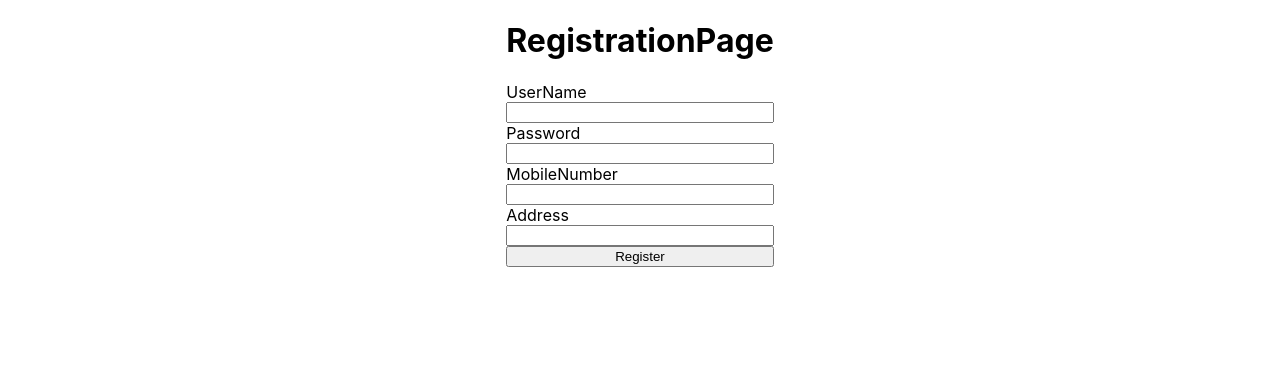
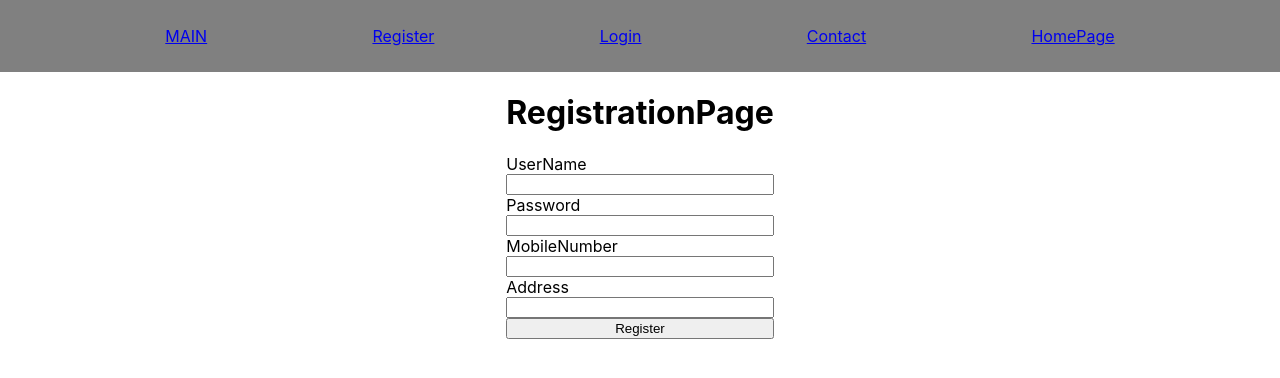
Before and after one commit to Harsha979/june3rd730AmReactJs, a React (Create React App) app: page /registration in a window 1280 px wide. Shown: the top 378 px of the page. Built offline with nearby package versions, Linux system fonts and the light colour scheme.

Commit message:
added navbar and icons

```diff
--- a/package.json
+++ b/package.json
@@ -8,6 +8,7 @@
     "@testing-library/user-event": "^13.5.0",
     "react": "^18.3.1",
     "react-dom": "^18.3.1",
+    "react-icons": "^5.2.1",
     "react-router-dom": "^6.23.1",
     "react-scripts": "5.0.1",
     "web-vitals": "^2.1.4"
--- a/src/App.css
+++ b/src/App.css
@@ -40,3 +40,11 @@
 .header2{
   color: blue;
 }
+
+.NavBar{
+  background: grey;
+  display: flex;
+  justify-content: space-evenly;
+  height: 9vh;
+  align-items: center
+}
--- a/src/App.jsx
+++ b/src/App.jsx
@@ -4,12 +4,15 @@ import LoginPage from './Components/Login';
 import RegistrationPage from './Components/Registration';
 import FirstComponent from './FirstComponent';
 import { Link, useNavigate } from 'react-router-dom';
+import NavBar from './Components/NavBar';
 
 function App() {
   // const [name,setName]=useState("Besant");
   const navigate=useNavigate();
   return (
-    <div className="App">
+    <div>
+      <NavBar/>
+      <div className="App">
         {/* <h1 style={{color:"red"}}>{name} this is first application</h1>
         <h2 className='header2'>{name} this is second header</h2>
         <FirstComponent propsName={name} />
@@ -20,6 +23,7 @@ function App() {
         <button onClick={()=>{navigate("/registration")}}>Register</button>
         <Link to="/login">Login</Link>
         <Link to="/registration">Register</Link>
+      </div>
     </div>
   );
 }
--- /dev/null
+++ b/src/Components/Contact.js
@@ -0,0 +1,21 @@
+import React from "react";
+import NavBar from "./NavBar";
+import { FaFacebook , FaInstagram} from "react-icons/fa";
+import { Link } from "react-router-dom";
+
+
+function ContactPage(){
+
+    return(
+        <div>
+            <NavBar/>
+            <div style={{display:"grid",placeContent:"center"}}>
+                <h1>ContactPage</h1>
+                <Link to="https://www.facebook.com/BesantTechnologies/"><FaFacebook /></Link>
+                <Link to="https://www.instagram.com/besant_technologies/"><FaInstagram/></Link>
+            </div>
+        </div>
+    )
+}
+
+export default ContactPage;
--- a/src/Components/HomePage.js
+++ b/src/Components/HomePage.js
@@ -1,5 +1,6 @@
 import React from "react";
 import { Link, useNavigate } from "react-router-dom";
+import NavBar from "./NavBar";
 
 function HomePage(){
 
@@ -7,6 +8,7 @@ function HomePage(){
 
     return(
         <div>
+            <NavBar/>
             <h1>HomePage Besant</h1>
             <button onClick={()=>{navigate("/")}}>Logout</button>
             <Link to="/">logout</Link>
--- a/src/Components/Login.js
+++ b/src/Components/Login.js
@@ -1,5 +1,6 @@
 import React, { useState } from "react";
 import { useNavigate } from "react-router-dom";
+import NavBar from "./NavBar";
 
 function LoginPage(){
     // var count=0;
@@ -23,6 +24,8 @@ function LoginPage(){
     }
 
     return(
+        <div>
+            <NavBar/>
         <div style={{display:"grid",placeContent:"center"}}>
             <h1>LoginPage</h1>
             <label>UserName</label>
@@ -36,6 +39,7 @@ function LoginPage(){
             <button onClick={()=>setCounter((count)=>count+1)}>updateCounter</button>
             counter is : {counter} */}
         </div>
+        </div>
     )
 }
 
--- /dev/null
+++ b/src/Components/NavBar.js
@@ -0,0 +1,18 @@
+import React from "react";
+import { Link } from "react-router-dom";
+import "../App.css";
+
+function NavBar(){
+
+    return(
+        <div className="NavBar">
+            <Link to="/">MAIN</Link>
+            <Link to="/registration">Register</Link>
+            <Link to="/login">Login</Link>
+            <Link to="/contact">Contact</Link>
+            <Link to="/homepage">HomePage</Link>
+        </div>
+    )
+}
+
+export default NavBar;
--- a/src/Components/Registration.js
+++ b/src/Components/Registration.js
@@ -1,6 +1,7 @@
 import React, { useState } from "react";
 import LoginPage from "./Login";
 import { useNavigate } from "react-router-dom";
+import NavBar from "./NavBar";
 
 function RegistrationPage(){
 
@@ -33,6 +34,8 @@ function RegistrationPage(){
     }
 
     return(
+        <div>
+            <NavBar/>
         <div style={{display:"grid",placeContent:"center"}}>
             <h1>RegistrationPage</h1>
             <label>UserName</label>
@@ -46,6 +49,7 @@ function RegistrationPage(){
             <button onClick={()=>{checkRegister()}}>Register</button>
             {/* <LoginPage registerUserName={userName} registerPassword={password}/> */}
         </div>
+        </div>
     )
 }
 
--- a/src/index.js
+++ b/src/index.js
@@ -7,6 +7,7 @@ import { BrowserRouter, Route, Routes } from 'react-router-dom';
 import LoginPage from './Components/Login';
 import RegistrationPage from './Components/Registration';
 import HomePage from './Components/HomePage';
+import ContactPage from './Components/Contact';
 
 const root = ReactDOM.createRoot(document.getElementById('root'));
 root.render(
@@ -16,6 +17,7 @@ root.render(
                         <Route path='/login' element={<LoginPage />}></Route>
                         <Route path='/registration' element={<RegistrationPage/>}></Route>
                         <Route path='/homepage' element={<HomePage/>}></Route>
+                        <Route path='/contact' element={<ContactPage/>}></Route>
                 </Routes>
         </BrowserRouter>
 
```
Also changed, not shown: 1 other file (tests, documents, lock files or other folders).
